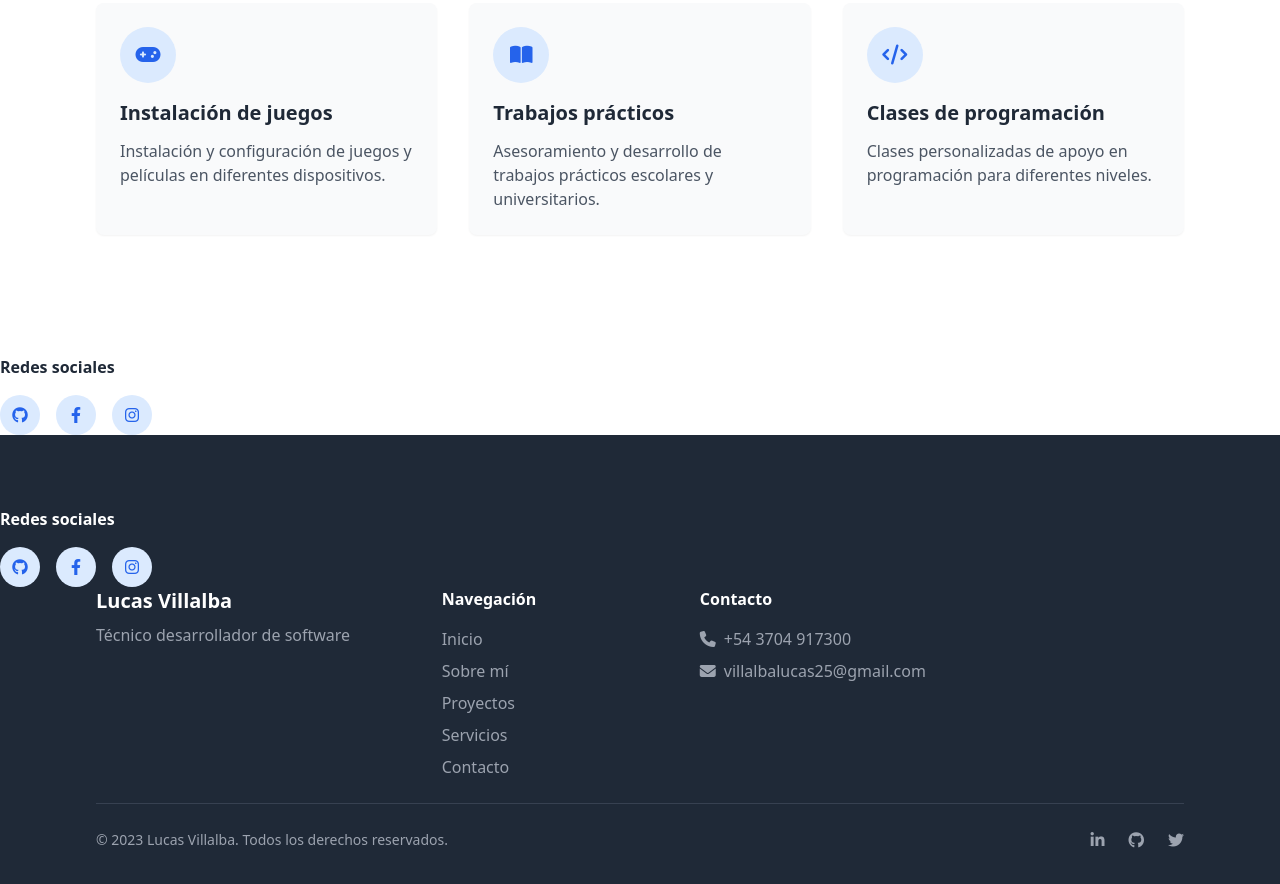
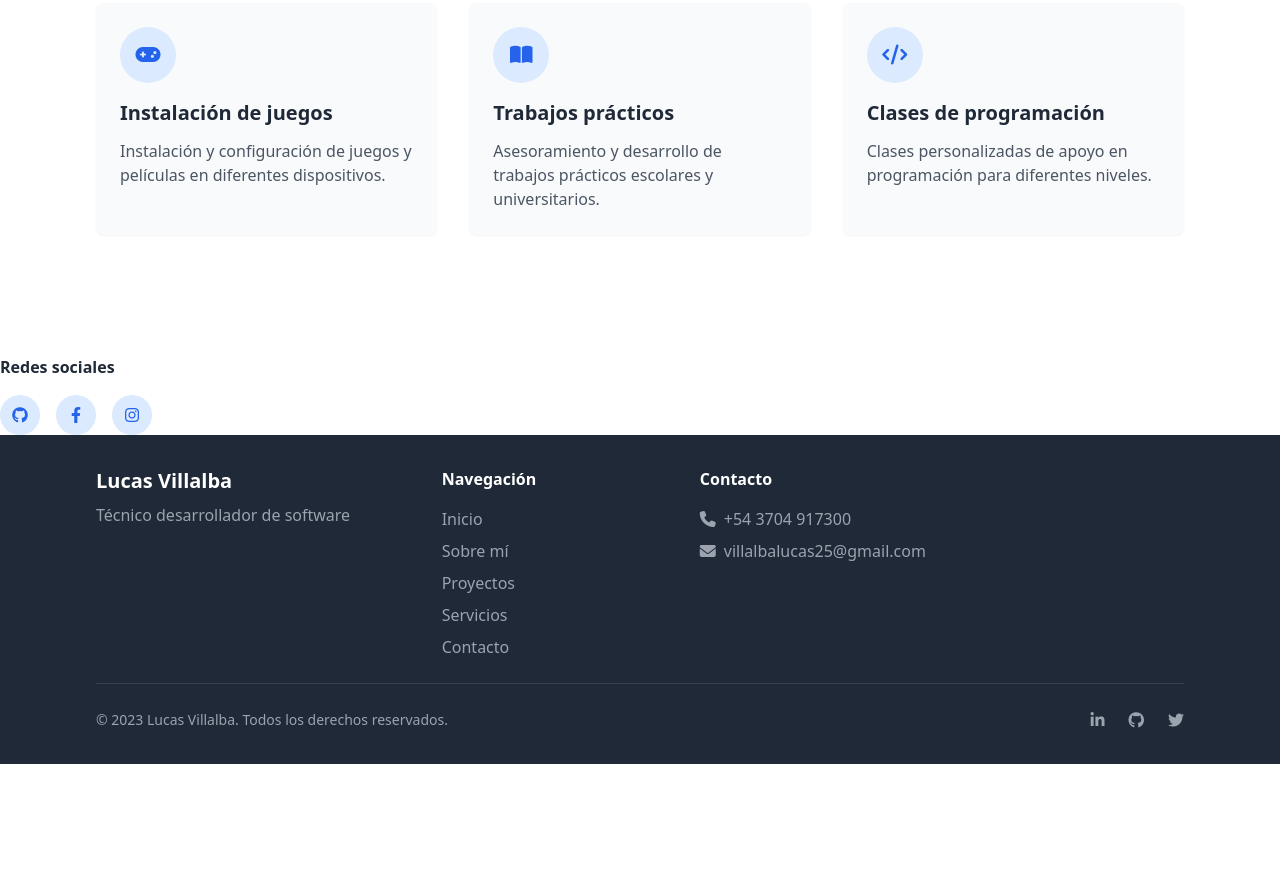
Before and after one commit to lucks331988/portafoliope, a plain HTML site: page index.html in a window 1280 px wide. Shown: the part 2637-3521 px from the top of the page. After the commit the page ends 3401 px from the top, so only its background shows below. Drawn offline with nearby package versions, Linux system fonts and the light colour scheme.

Commit message:
Update index.html

```diff
--- a/index.html
+++ b/index.html
@@ -299,20 +299,6 @@
 
     <!-- Footer -->
     <footer class="bg-gray-800 text-white py-8">
-        <div class="mt-10">
-    <h4 class="font-semibold mb-4">Redes sociales</h4>
-    <div class="flex space-x-4">
-        <a href="https://github.com/lucks331988" target="_blank" class="bg-blue-100 hover:bg-blue-200 w-10 h-10 rounded-full flex items-center justify-center text-blue-600 transition duration-300">
-            <i class="fab fa-github"></i>
-        </a>
-        <a href="https://facebook.com/lucks.villa34" target="_blank" class="bg-blue-100 hover:bg-blue-200 w-10 h-10 rounded-full flex items-center justify-center text-blue-600 transition duration-300">
-            <i class="fab fa-facebook-f"></i>
-        </a>
-        <a href="https://instagram.com/console.soft" target="_blank" class="bg-blue-100 hover:bg-blue-200 w-10 h-10 rounded-full flex items-center justify-center text-blue-600 transition duration-300">
-            <i class="fab fa-instagram"></i>
-        </a>
-    </div>
-</div>
         <div class="max-w-6xl mx-auto px-4 sm:px-6 lg:px-8">
             <div class="md:flex md:justify-between">
                 <div class="mb-6 md:mb-0">
```
